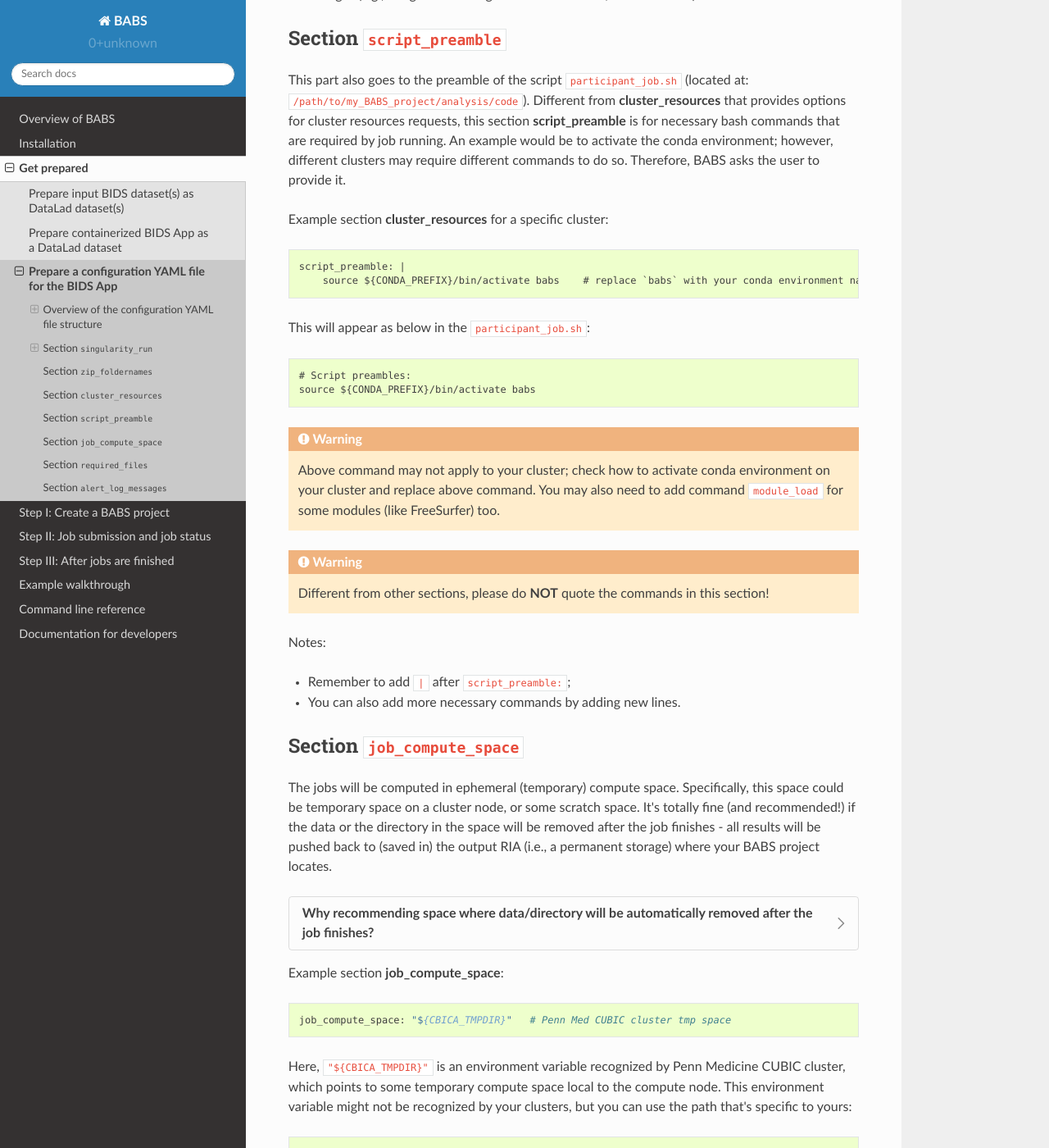
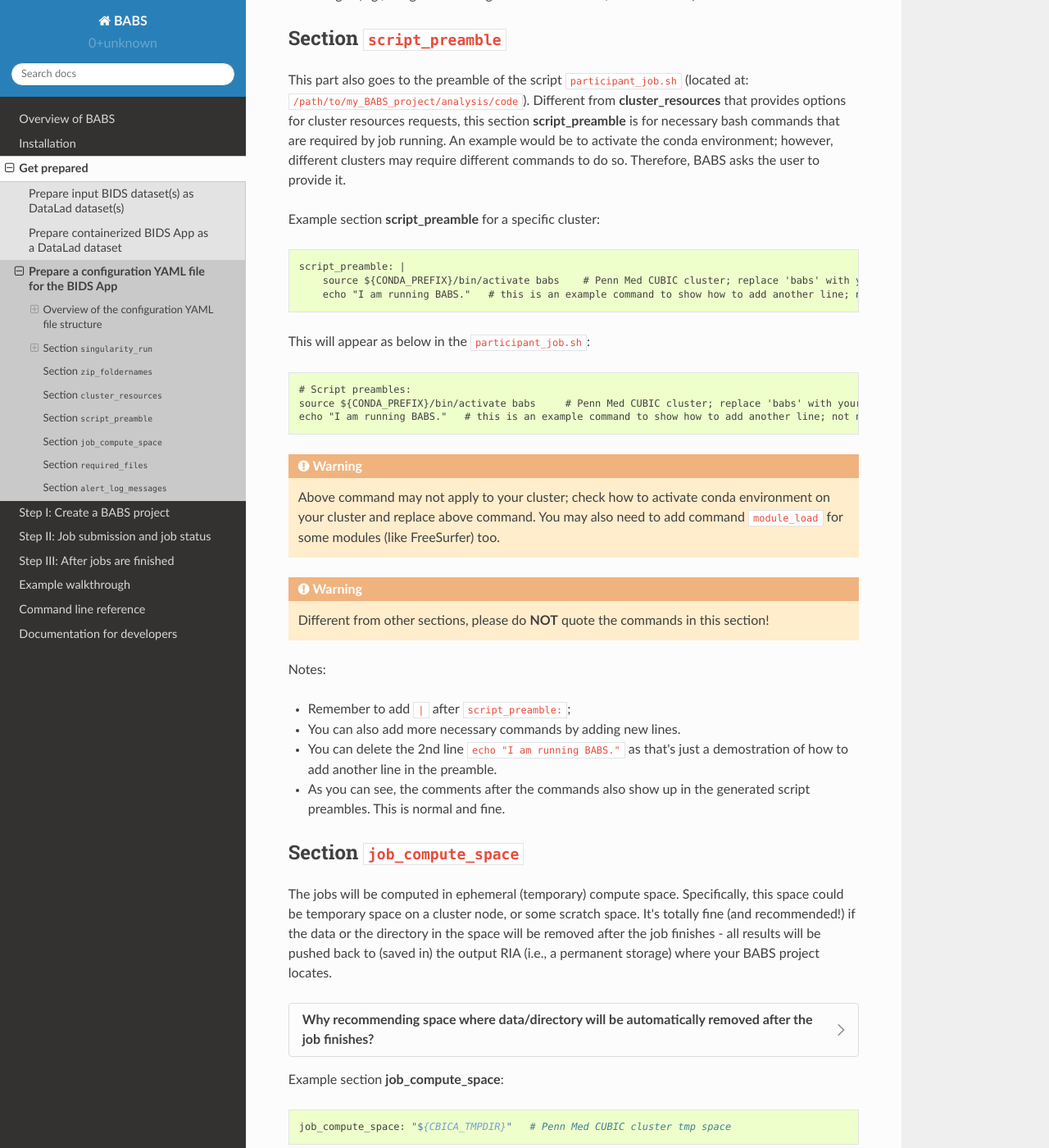
Before and after one commit to PennLINC/babs, a Sphinx documentation site: the page built from docs/source/preparation_config_yaml_file.rst, in a window 1280 px wide and 1400 px high, scrolled down 10571 px. Shown: the whole window at 82% size. Built offline with Sphinx 7.4.7 and the Read the Docs theme 2.0.0, drawn with Linux system fonts in a browser that asks for light colours.

Commit message:
in docs: add another line in example script_preamble

```diff
--- a/docs/source/preparation_config_yaml_file.rst
+++ b/docs/source/preparation_config_yaml_file.rst
@@ -499,15 +499,17 @@ bash commands that are required by job running. An example would be to activate
 however, different clusters may require different commands to do so. Therefore, BABS asks the user to
 provide it.
 
-Example section **cluster_resources** for a specific cluster::
+Example section **script_preamble** for a specific cluster::
 
     script_preamble: |
-        source ${CONDA_PREFIX}/bin/activate babs    # replace `babs` with your conda environment name for running jobs
+        source ${CONDA_PREFIX}/bin/activate babs    # Penn Med CUBIC cluster; replace 'babs' with your conda env name
+        echo "I am running BABS."   # this is an example command to show how to add another line; not necessary to include.
 
 This will appear as below in the ``participant_job.sh``::
 
     # Script preambles:
-    source ${CONDA_PREFIX}/bin/activate babs
+    source ${CONDA_PREFIX}/bin/activate babs     # Penn Med CUBIC cluster; replace 'babs' with your conda env name
+    echo "I am running BABS."   # this is an example command to show how to add another line; not necessary to include.
 
 .. warning::
     Above command may not apply to your cluster; check how to activate conda environment on your cluster and replace above command.
@@ -520,6 +522,10 @@ Notes:
 
 * Remember to add ``|`` after ``script_preamble:``;
 * You can also add more necessary commands by adding new lines.
+* You can delete the 2nd line ``echo "I am running BABS."`` as that's just a demostration of
+  how to add another line in the preamble.
+* As you can see, the comments after the commands also show up in the generated script preambles.
+  This is normal and fine.
 
 
 Section ``job_compute_space``
```
